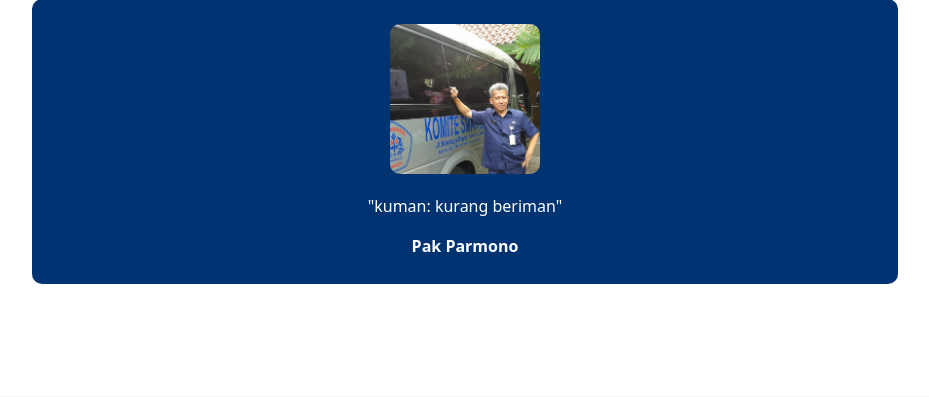
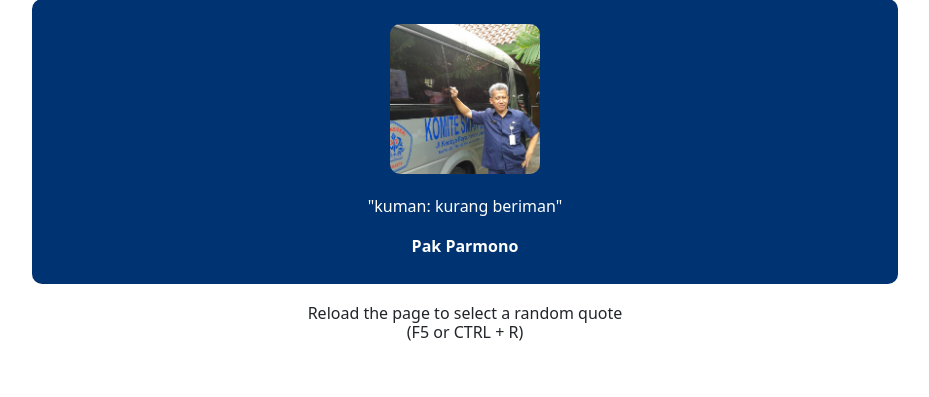
Before and after one commit to KaindraDjoemena/57-quotes, a Flask app: page / in a window 1280 px wide. Shown: the part 165-562 px from the top of the page, without its empty margins (175-1104 px from the left). Run offline with Flask 2, Linux system fonts and the light colour scheme; data comes from the database, SQL or seed files in the repository.

Commit message:
changed features

```diff
--- a/application.py
+++ b/application.py
@@ -47,11 +47,11 @@ def index():
     quote = random_data.quote
     teacher_id = random_data.teacher_id
 
+    # Change teacher name
     teacher_data = Teachers.query.filter_by(id=teacher_id).all()[0]
     if teacher_data.sex == "m":
         name = "Pak " + teacher_data.name.capitalize()
     if teacher_data.sex == "f":
         name = "Bu " + teacher_data.name.capitalize()
 
-
     return render_template("index.html", image=teacher_data.image, quote='"'+quote+'"', teacher=name)
--- a/templates/index.html
+++ b/templates/index.html
@@ -6,7 +6,6 @@
         <div class="col-1">
         </div>
         <div class="col">
-            <!-- <img class="front-image" src="../static/media/sma57.jpg"><br/> -->
             <h1>57 Quotes</h1>
             <p>The wisest words from the greatest minds</p>
         </div>
@@ -33,4 +32,18 @@
         <div class="col-1">
         </div>
     </div>
+    <div class="row" style="margin-top: 20px;">
+        <div class="col-1">
+        </div>
+
+        <div class="col-10">
+            <h6>
+                Reload the page to select a random quote<br>
+                (F5 or CTRL + R)
+            </h6>
+        </div>
+
+        <div class="col-1">
+        </div>
+    </div>
 {% endblock %}
--- a/templates/layout.html
+++ b/templates/layout.html
@@ -12,6 +12,8 @@
         <link href="https://cdn.jsdelivr.net/npm/bootstrap@5.0.2/dist/css/bootstrap.min.css" rel="stylesheet" integrity="sha384-EVSTQN3/azprG1Anm3QDgpJLIm9Nao0Yz1ztcQTwFspd3yD65VohhpuuCOmLASjC" crossorigin="anonymous">
 
         <link href="/static/styles.css" rel="stylesheet">
+
+        <link href="/static/media/logo.png" rel="icon">
 
         <title>57 Quotes</title>
 
@@ -42,6 +44,9 @@
                         <li><a href="https://www.youtube.com/watch?v=e0hp-UvFffg" target="_blank">Willem Dripfoe</a></li>
                         <li><a href="https://www.youtube.com/watch?v=033FInn1wH8" target="_blank">Holy church music</a></li>
                     </ul>
+                    <p>
+                        Meet the amazing people who inspired me to make this whole thing: <a href="http://20101604.siap-sekolah.com/data-siap/guru-daftar/" target="_blank">SMAN 57 staff list</a>.
+                    </p>
                 </div>
                 <div class="col" style="text-align: right;">
                     <h5 class="text-uppercase">SMAN 57 Jakarta</h5>
```
Also changed, not shown: static/media/logo.png.
